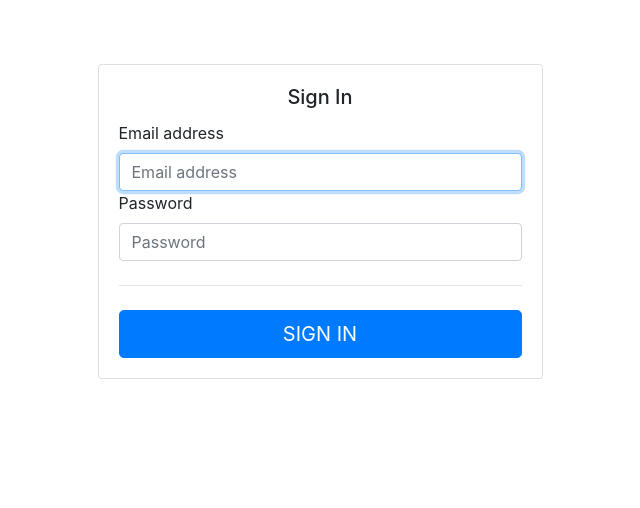
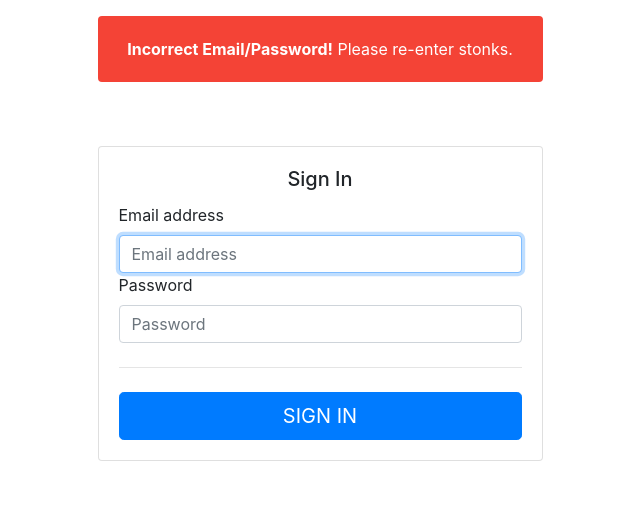
Before and after one commit to tseproject/tseproject.github.io, a PHP site: page /signin.php in a window 1280 px wide. Shown: the part 56-564 px from the top of the page, without its empty margins (320-960 px from the left). Run offline with PHP 8.4, Linux system fonts and the light colour scheme.

Commit message:
include error msg

```diff
--- a/auth.php
+++ b/auth.php
@@ -16,8 +16,8 @@
         }
         else
         {
-            echo '<script>alert("Email or password error! Please re-enter!");</script>';
-            echo '<script>window.location.href = "signin.php";</script>';
+            // echo '<script>alert("Email or password error! Please re-enter!");</script>';
+            // echo '<script>window.location.href = "signin.php";</script>';
         }
     }
 ?>
--- a/signin.php
+++ b/signin.php
@@ -16,6 +16,15 @@
         <br>
         <br>
 
+        <div class="container">
+          <div class="row">
+            <div class="col-sm-9 col-md-7 col-lg-5 mx-auto">
+              <div class="alert">
+                <strong>Incorrect Email/Password!</strong> Please re-enter stonks.
+              </div>
+            </div>
+          </div>
+        </div>
         <div class="container" id="signin">
             <div class="row">
               <div class="col-sm-9 col-md-7 col-lg-5 mx-auto">
--- a/style.css
+++ b/style.css
@@ -16,3 +16,12 @@
     border: 0px solid #000000;
     opacity: 0.9;
 }
+
+.alert
+{
+    padding: 20px;
+    background-color: #f44336;
+    color: white;
+    display: block;
+    text-align: center;
+}
```
